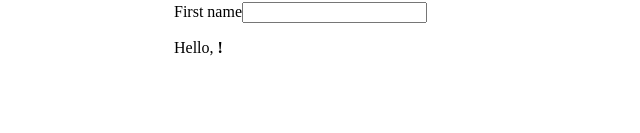
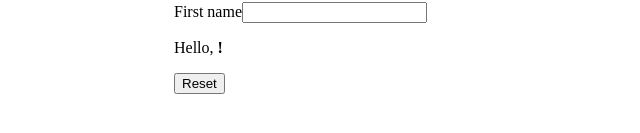
Before and after one commit to ksk1kd/zustand-playground, a React (Vite) app: page / in a window 1280 px wide. Shown: the part 251-384 px from the top of the page, without its empty margins (66-706 px from the left). Built offline with nearby package versions, Linux system fonts and the light colour scheme.

Commit message:
add reseting state feature to PersonState

```diff
--- a/src/components/Person.jsx
+++ b/src/components/Person.jsx
@@ -3,6 +3,7 @@ import { usePersonStore } from '../hooks/usePersonStore'
 export function Person() {
   const firstName = usePersonStore((state) => state.firstName)
   const updateFirstName = usePersonStore((state) => state.updateFirstName)
+  const resetPersonState = usePersonStore((state) => state.reset)
 
   return (
     <main>
@@ -17,6 +18,10 @@ export function Person() {
       <p>
         Hello, <strong>{firstName}!</strong>
       </p>
+
+      <button type="button" onClick={resetPersonState}>
+        Reset
+      </button>
     </main>
   )
 }
--- a/src/hooks/usePersonStore.js
+++ b/src/hooks/usePersonStore.js
@@ -1,8 +1,9 @@
 import { create } from 'zustand'
 
-export const usePersonStore = create((set) => ({
+export const usePersonStore = create((set, get, store) => ({
   firstName: '',
   lastName: '',
   updateFirstName: (firstName) => set(() => ({ firstName: firstName })),
   updateLastName: (lastName) => set(() => ({ lastName: lastName })),
+  reset: () => set(store.getInitialState()),
 }))
```
